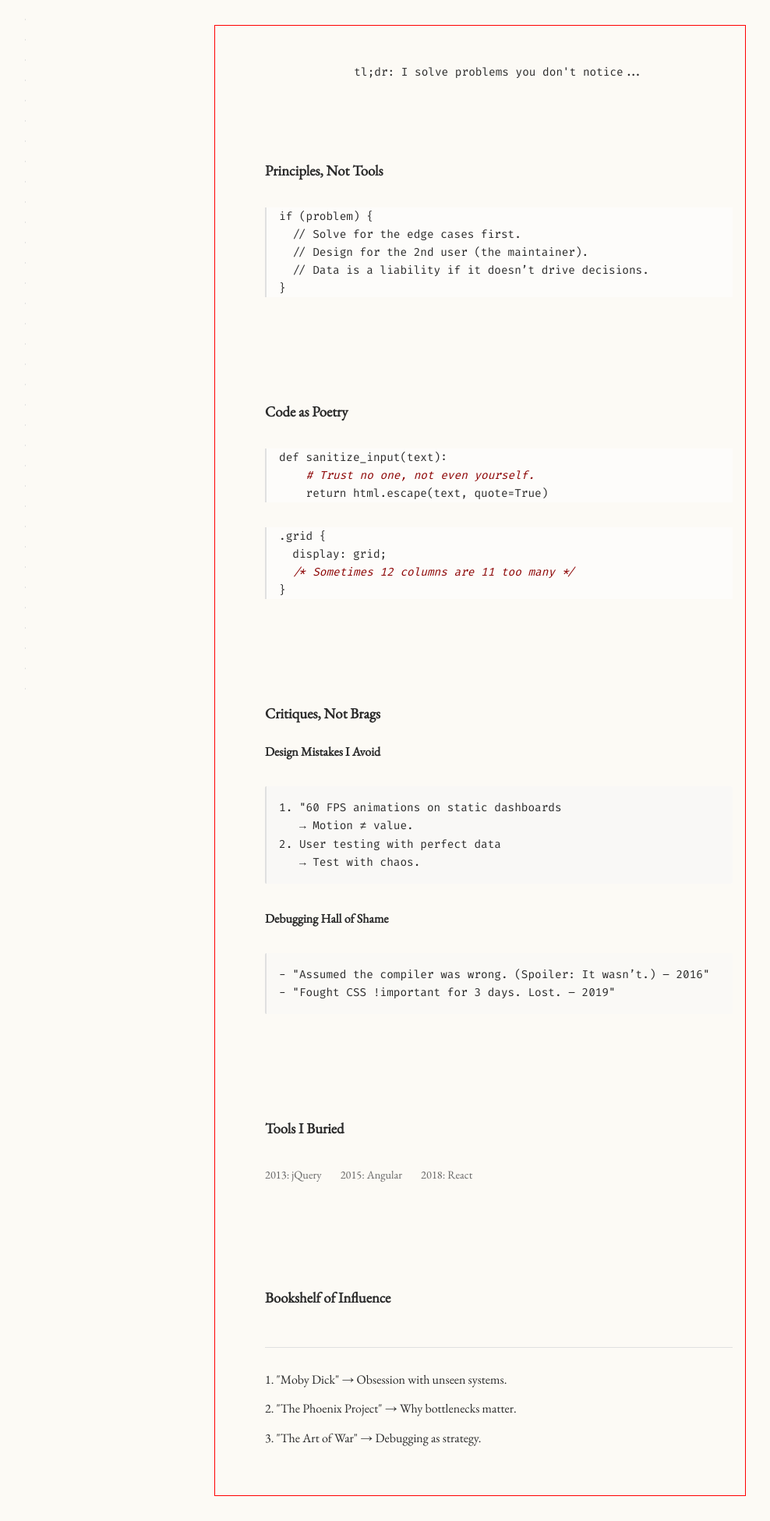
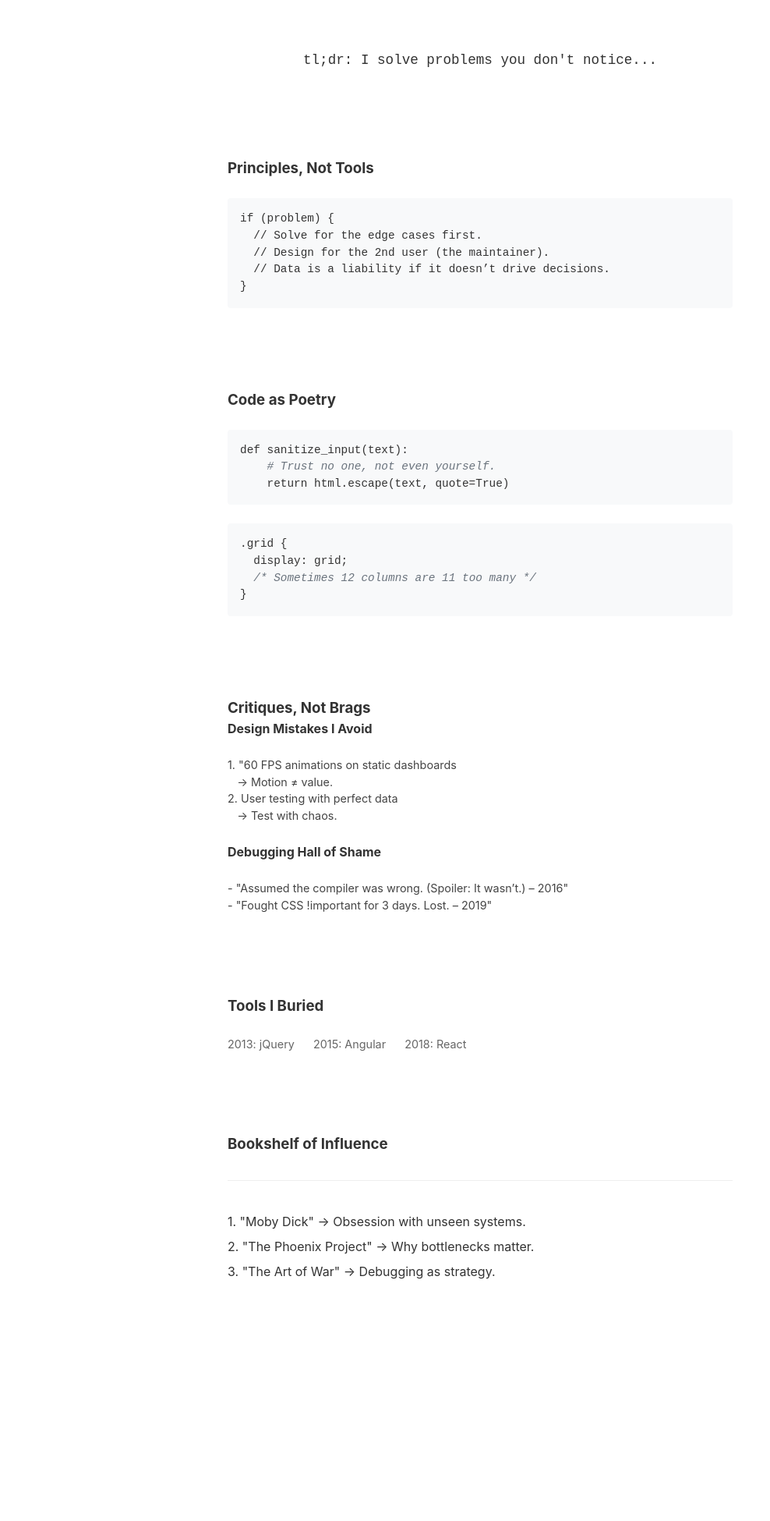
Before and after one commit to abhilashini/abhilashini.github.io, a Jekyll site: the page built from index.md, in a window 1280 px wide. Shown: the whole page at 78% size, without its empty margins (24-1012 px from the left). Built offline with Jekyll 4.4.1, drawn with Linux system fonts in a browser that asks for light colours; after the commit the page ends 1714 px from its top, so only the background shows below that.

Commit message:
CSS changes

```diff
--- a/assets/css/main.css
+++ b/assets/css/main.css
@@ -1,82 +1,66 @@
-/* Base */
-body {
-    font-family: 'EB Garamond', serif;
-    line-height: 1.6;
-    max-width: 600px;
-    margin: 2rem auto;
-    padding: 0 1rem 0 4rem; /* Add left padding for notebook lines */
-    color: #2a2a2a;
-    background: #fcfaf5;
-    min-height: 100vh;
-    position: relative;
+/* Reset */
+* {
+    margin: 0;
+    padding: 0;
+    box-sizing: border-box;
   }
 
-  /* Notebook lines (vertical ruling) */
-  body::before {
-    content: "";
-    position: fixed;
-    top: 0;
-    left: 3.5rem; /* Align with left padding */
-    width: 1px;
-    height: 100%;
-    background: repeating-linear-gradient(
-      to bottom,
-      transparent 0,
-      transparent 24px,
-      #e0e0e0 24px,
-      #e0e0e0 26px
-    );
-    z-index: 1;
+  /* Base */
+  body {
+    font-family: -apple-system, BlinkMacSystemFont, "Segoe UI", Roboto, sans-serif;
+    line-height: 1.5;
+    max-width: 680px;
+    margin: 2rem auto;
+    padding: 0 1rem;
+    color: #333;
+    background: #fff;
   }
 
-  /* Sections */
+  /* Keyboard-navigable sections */
   section {
     padding: 2rem 0;
     margin: 1rem 0;
-    border-bottom: 1px solid transparent;
-    transition: 0.2s;
-    position: relative;
+    scroll-margin-top: 1rem;
   }
 
   section:focus {
-    outline: none;
-    background: rgba(248, 248, 248, 0.5);
-    box-shadow: -8px 0 0 rgba(106, 106, 106, 0.1);
+    outline: 2px solid rgba(0, 100, 200, 0.3);
+    outline-offset: 4px;
   }
 
-  /* Monospace elements */
-  code, pre, .mono {
-    font-family: 'Fira Code', monospace;
-    font-size: 0.9em;
+  /* TL;DR */
+  details summary {
+    font-family: monospace;
+    font-size: 1.1rem;
+    cursor: pointer;
+    list-style: none;
+    text-align: center;
+    margin-bottom: 2rem;
   }
 
-  /* TL;DR section */
-  details[open] summary {
-    margin-bottom: 1.5rem;
-  }
-
-  summary {
-    cursor: help;
-    list-style: none;
-    text-align: center;
-    font-size: 1.1em;
-  }
-
-  summary::-webkit-details-marker {
+  details summary::-webkit-details-marker {
     display: none;
   }
 
-  /* Code poetry */
+  details p {
+    text-align: center;
+    color: #666;
+    margin-top: 0.5rem;
+  }
+
+  /* Code blocks */
   pre {
-    border-left: 2px solid #e0e0e0;
-    padding-left: 1rem;
-    margin: 2rem 0;
+    background: #f8f9fa;
+    padding: 1rem;
+    border-radius: 4px;
     overflow-x: auto;
-    background: rgba(255, 255, 255, 0.5);
+    font-family: monospace;
+    font-size: 0.9rem;
+    margin: 1.5rem 0;
   }
 
   .comment {
-    color: #8b0000; /* Muted red */
+    color: #6a737d; /* Muted gray */
     font-style: italic;
   }
 
@@ -84,32 +68,33 @@ body {
   .timeline {
     display: flex;
     gap: 1.5rem;
+    margin: 1.5rem 0;
     color: #666;
-    margin: 2rem 0;
-    font-size: 0.9em;
-  }
-
-  .timeline-item:hover {
-    cursor: default;
-    color: #444;
+    font-size: 0.9rem;
   }
 
   /* Bookshelf */
   .books {
-    margin-top: 3rem;
-    border-top: 1px solid #e0e0e0;
-    padding-top: 1rem;
+    border-top: 1px solid #eee;
+    padding-top: 2rem;
+    margin-top: 2rem;
   }
 
   .books p {
-    margin: 0.75rem 0;
+    margin: 0.5rem 0;
   }
 
   /* Critiques */
   .critiques pre {
-    background: rgba(248, 248, 248, 0.5);
-    padding: 1rem;
-    border-radius: 2px;
+    background: transparent;
+    padding: 0;
+    font-family: inherit;
+    color: #444;
   }
 
-  body { border: 1px solid red; } /* Temporary test */
+  /* Subtle interactions */
+  @media (hover: hover) {
+    .timeline-item:hover {
+      color: #000;
+    }
+  }
```
